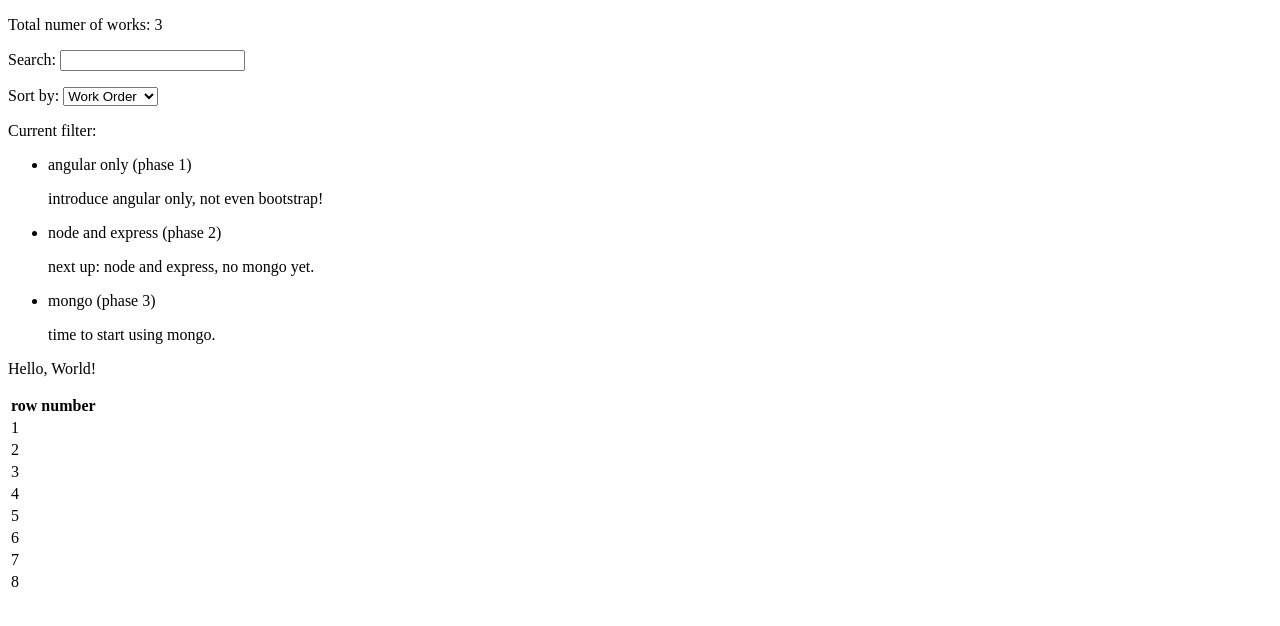
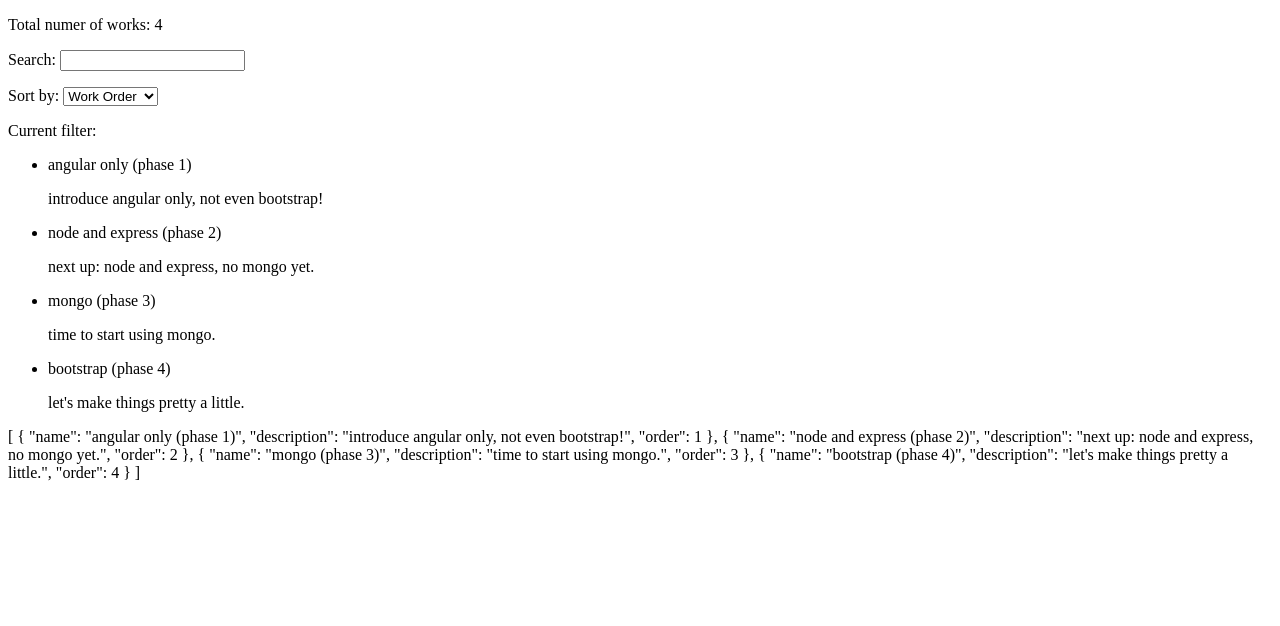
Before and after one commit to yohahn/mean-start, a website: page app/index.html in a window 1280 px wide. Drawn offline with Linux system fonts and the light colour scheme.

Commit message:
Add $http via Dependency Injection

```diff
--- a/app/index.html
+++ b/app/index.html
@@ -24,14 +24,7 @@
         </li>
     </ul>
 
-    <p>Hello, {{name}}!</p>
-
-    <table>
-        <tr><th>row number</th></tr>
-        <tr ng-repeat="i in [0, 1, 2, 3, 4, 5, 6, 7]">
-            <td>{{i+1}}</td>
-        </tr>
-    </table>
+    {{works | json}}
 
 </body>
 </html>
--- a/app/js/controllers.js
+++ b/app/js/controllers.js
@@ -1,20 +1,11 @@
 
 var meanStartApp = angular.module('meanStartApp', []);
 
-meanStartApp.controller('WorkListCtrl', function($scope) {
-    $scope.works = [
-        {'name': 'angular only (phase 1)',
-         'description': 'introduce angular only, not even bootstrap!',
-         'order': 1},
-        {'name': 'node and express (phase 2)',
-         'description': 'next up: node and express, no mongo yet.',
-         'order': 2},
-        {'name': 'mongo (phase 3)',
-         'description': 'time to start using mongo.',
-         'order': 3}
-    ];
+meanStartApp.controller('WorkListCtrl', ['$scope', '$http',
+    function($scope, $http) {
+        $http.get('works/works.json').success(function(data) {
+            $scope.works = data;
+        });
 
-    $scope.orderProp = 'order';
-
-    $scope.name = "World";
-});
+        $scope.orderProp = 'order';
+    }]);
--- /dev/null
+++ b/app/works/works.json
@@ -0,0 +1,22 @@
+[
+    {
+        "name": "angular only (phase 1)",
+        "description": "introduce angular only, not even bootstrap!",
+        "order": 1
+    },
+    {
+        "name": "node and express (phase 2)",
+        "description": "next up: node and express, no mongo yet.",
+        "order": 2
+    },
+    {
+        "name": "mongo (phase 3)",
+        "description": "time to start using mongo.",
+        "order": 3
+    },
+    {
+        "name": "bootstrap (phase 4)",
+        "description": "let's make things pretty a little.",
+        "order": 4
+    }
+]
```
Also changed, not shown: test/e2e/scenarios.js (+1 -1 lines), test/unit/controllersSpec.js (+15 -5 lines).
